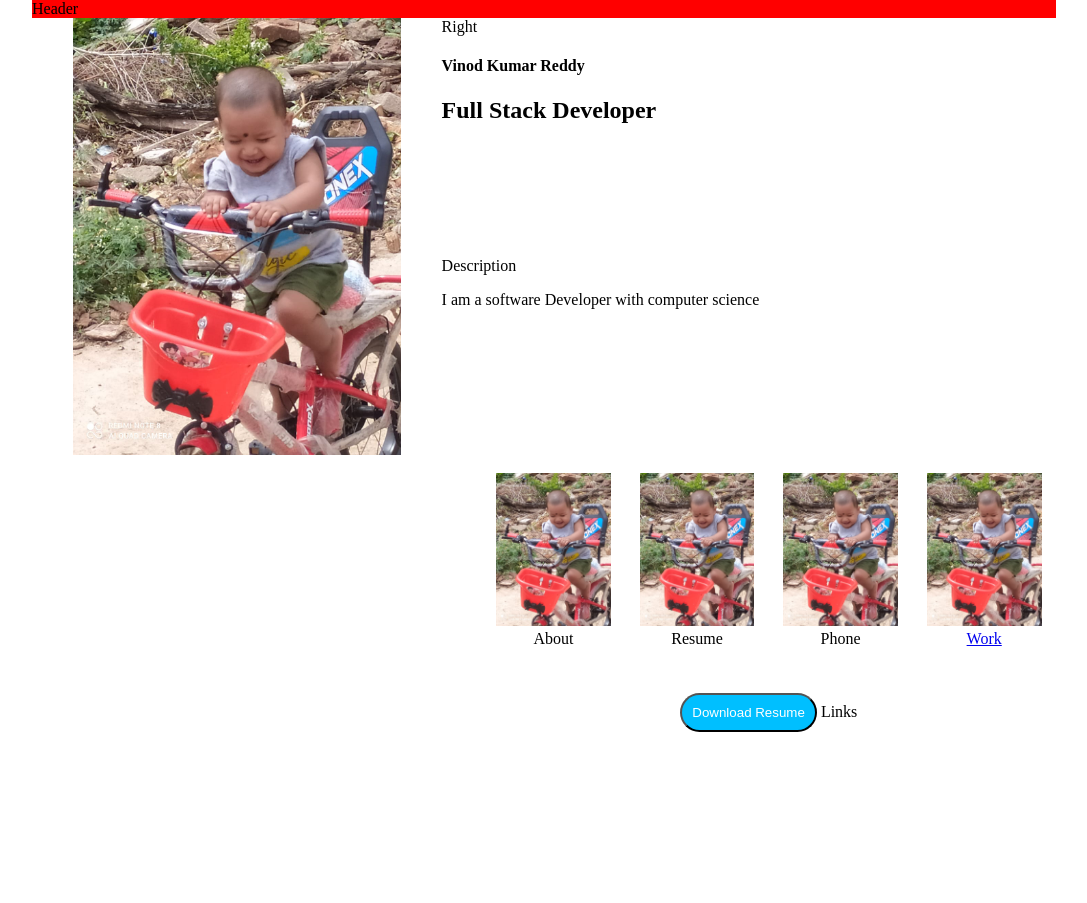
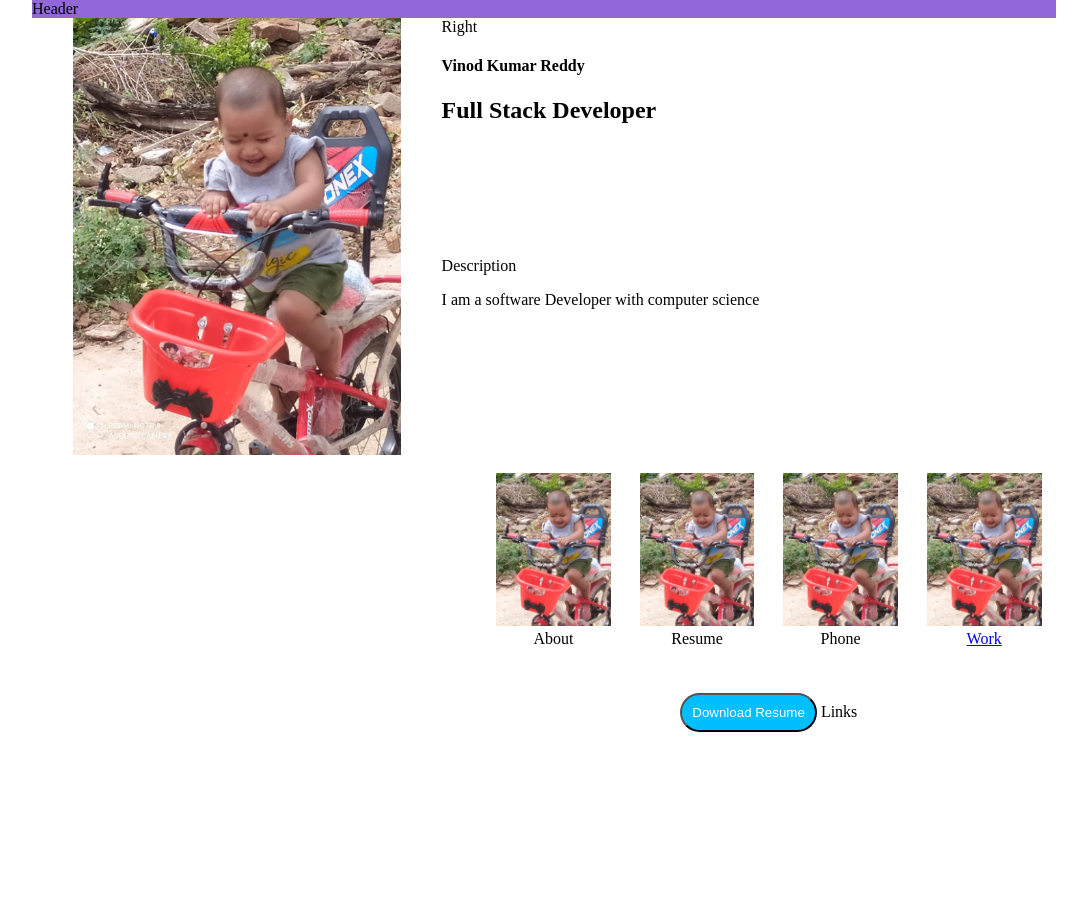
Before and after one commit to vinodoo7/Frontend, a plain HTML site: page Chirag/PortFolio/index.html in a window 1280 px wide. Shown: the whole page, without its empty margins (96-1183 px from the left). Drawn offline with Linux system fonts and the light colour scheme.

```diff
--- a/Chirag/PortFolio/index.html
+++ b/Chirag/PortFolio/index.html
@@ -7,7 +7,7 @@
     <body
     style="width: 80%;
     margin: auto;">
-        <header style="background-color: red;">Header</header>
+        <header style="background-color: rgb(146, 103, 215);">Header</header>
         <section>
             <section style="
             width: 40%;
```
